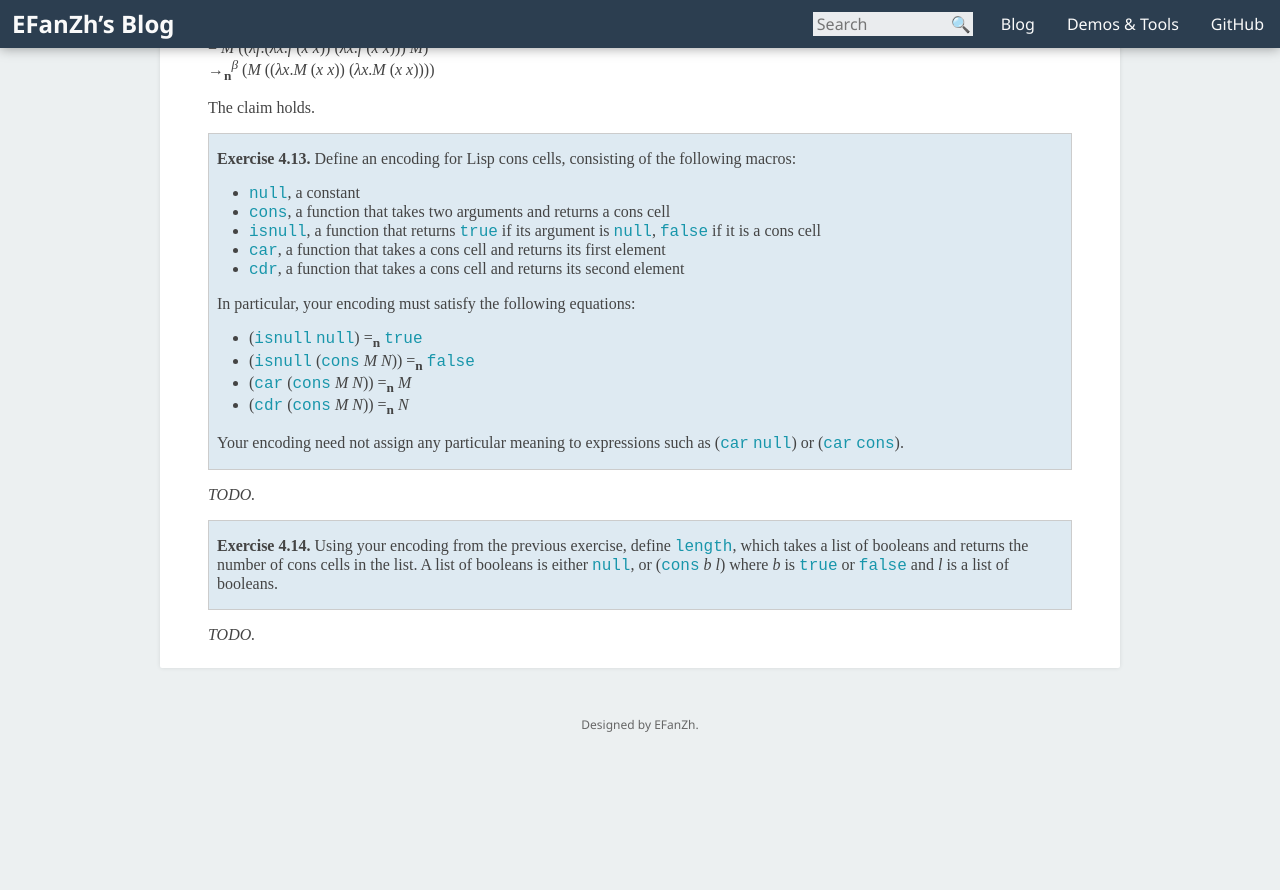
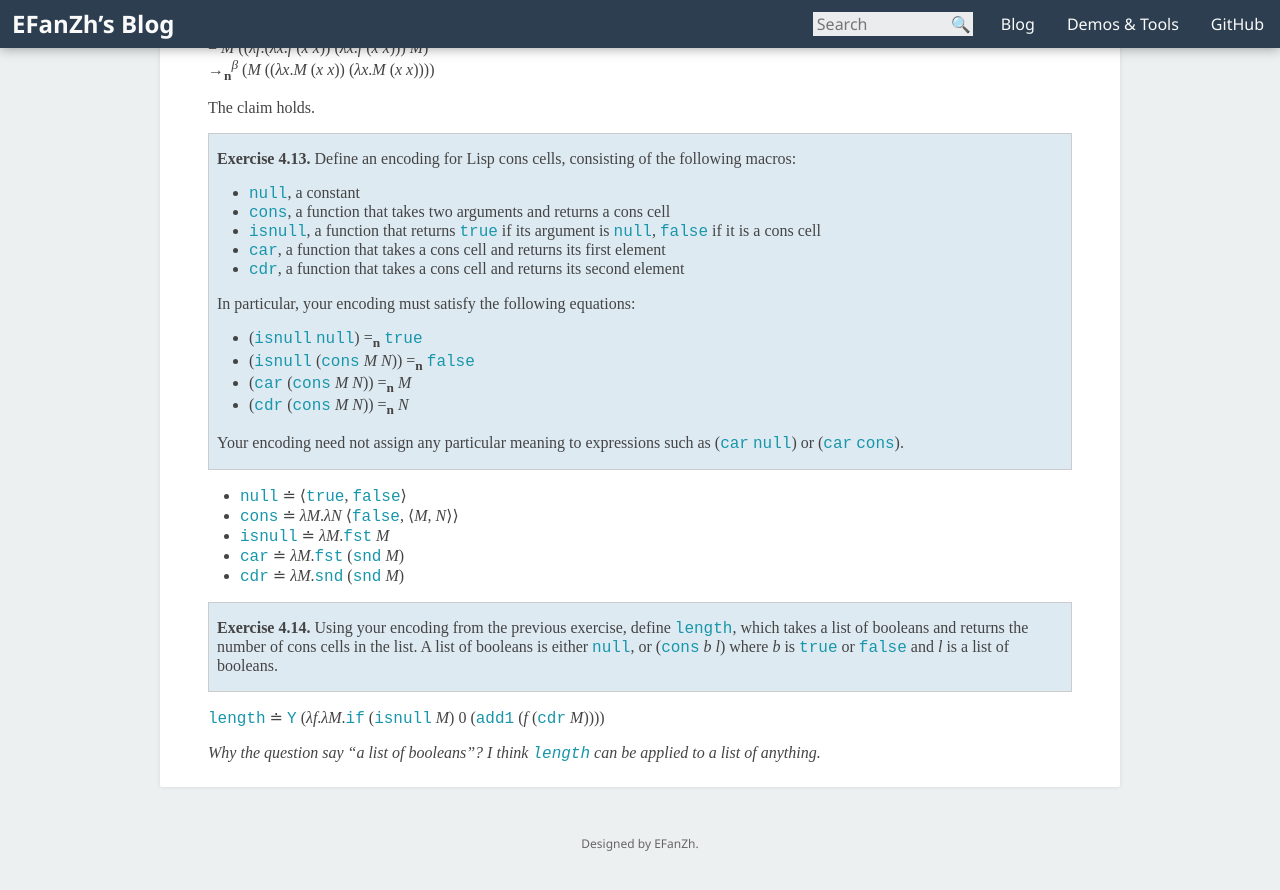
Before and after one commit to fuzeyi/efanzh.github.io, a Jekyll site: the page built from _posts/2016-06-04-programming-languages-and-lambda-calculi-exercises.md, in a window 1280 px wide and 900 px high, scrolled down 14151 px. Shown: the top 890 px of the window. Built offline with Jekyll 4.4.1, drawn with Linux system fonts in a browser that asks for light colours; before the commit the page ends 14932 px from its top, so only the background shows below that.

Commit message:
Exercises 4.13 and 4.14 are done

```diff
--- a/_posts/2016-06-04-programming-languages-and-lambda-calculi-exercises.md
+++ b/_posts/2016-06-04-programming-languages-and-lambda-calculi-exercises.md
@@ -648,11 +648,17 @@ The claim holds.
 > Your encoding need not assign any particular meaning to expressions such as (`car` `null`) or (`car` `cons`).
 {: exercise}
 
-*TODO.*
+- `null` ≐ ⟨`true`, `false`⟩
+- `cons` ≐ *λM*.*λN* ⟨`false`, ⟨*M*, *N*⟩⟩
+- `isnull` ≐ *λM*.`fst` *M*
+- `car` ≐ *λM*.`fst` (`snd` *M*)
+- `cdr` ≐ *λM*.`snd` (`snd` *M*)
 
 > **Exercise 4.14.** Using your encoding from the previous exercise, define `length`, which takes a list of booleans and
 > returns the number of cons cells in the list. A list of booleans is either `null`, or (`cons` *b* *l*) where *b* is
 > `true` or `false` and *l* is a list of booleans.
 {: exercise}
 
-*TODO.*
+`length` ≐ `Y` (*λf*.*λM*.`if` (`isnull` *M*) 0 (`add1` (*f* (`cdr` *M*))))
+
+*Why the question say “a list of booleans”? I think `length` can be applied to a list of anything.*
```
